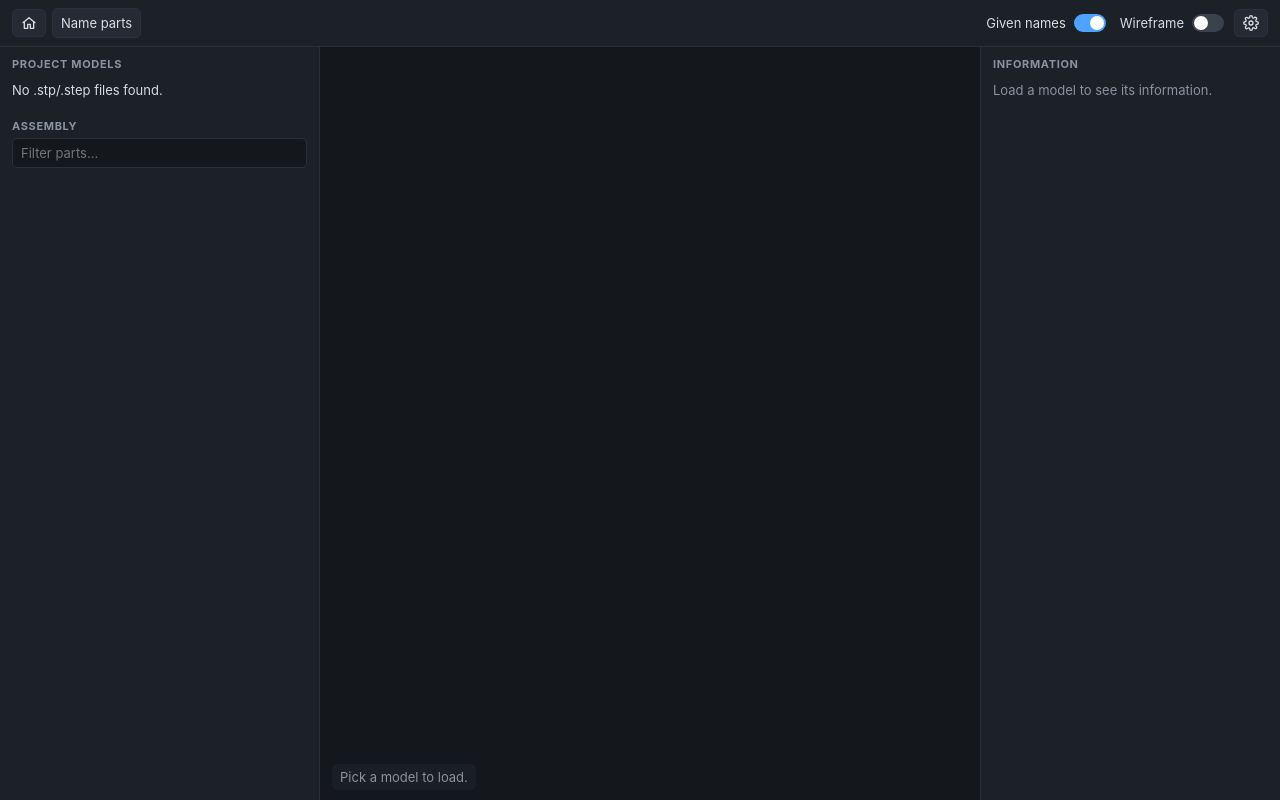
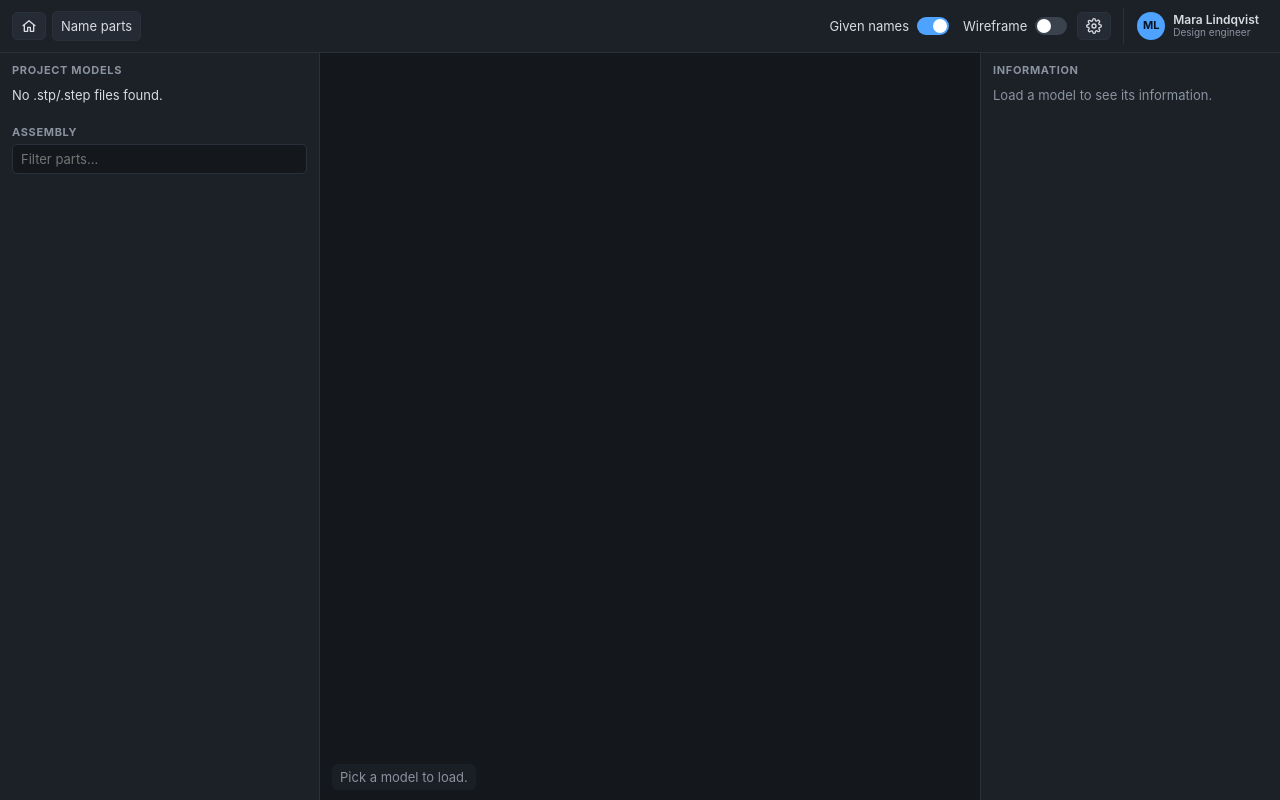
Before and after one commit to felixp33/cad_reader, a Next.js app in the folder viewer/: page /viewer in a window 1280 px wide. Built offline with nearby package versions, Linux system fonts and the light colour scheme.

Commit message:
feat: implement user profile component with account switching functionality

```diff
--- a/viewer/app/globals.css
+++ b/viewer/app/globals.css
@@ -11,6 +11,17 @@ body { margin:0; height:100vh; background:var(--bg); color:var(--fg); font:13px/
 .app { height:100vh; display:grid; grid-template-columns:320px 1fr 300px; grid-template-rows:auto 1fr; }
 .topbar { grid-column:1 / -1; display:flex; align-items:center; gap:6px; padding:8px 12px; background:var(--panel); border-bottom:1px solid var(--line); }
 .topbar-spacer { flex:1; }
+.profile-wrap { position:relative; margin-left:6px; padding-left:8px; border-left:1px solid var(--line); }
+.profile { display:flex; align-items:center; gap:8px; background:none; border-color:transparent; padding:3px 8px 3px 4px; }
+.profile:hover, .profile[aria-expanded="true"] { background:var(--raised); border-color:var(--line); }
+.profile-menu { position:absolute; right:0; top:calc(100% + 6px); z-index:40; min-width:230px; display:flex; flex-direction:column; gap:2px; padding:6px; background:var(--panel); border:1px solid var(--line); border-radius:8px; box-shadow:0 8px 28px var(--shadow); }
+.profile-menu-head { padding:4px 6px 6px; font-size:11px; text-transform:uppercase; letter-spacing:.06em; color:var(--dim); }
+.profile-menu button { display:flex; align-items:center; gap:8px; background:none; border-color:transparent; padding:6px; }
+.profile-menu button:hover { background:var(--raised); border-color:var(--line); }
+.profile-menu button.current { background:var(--accent-soft); }
+.profile-check { margin-left:auto; color:var(--accent); font-weight:700; }
+.avatar { width:28px; height:28px; border-radius:50%; display:inline-flex; align-items:center; justify-content:center; background:var(--accent); color:var(--on-accent); font-size:11px; font-weight:700; }
+.profile-text { display:flex; flex-direction:column; line-height:1.15; } .profile-text strong { font-size:12px; font-weight:600; } .profile-text small { font-size:10px; color:var(--dim); }
 .icon-btn { display:inline-flex; align-items:center; padding:5px 8px; }
 aside { background:var(--panel); border-right:1px solid var(--line); display:flex; flex-direction:column; min-height:0; }
 aside h2 { margin:0; padding:10px 12px 4px; font-size:11px; text-transform:uppercase; letter-spacing:.06em; color:var(--dim); }
@@ -123,7 +134,7 @@ button:disabled { opacity:.4; cursor:default; }
 .kn h3 { margin:0; font-size:12px; text-transform:uppercase; letter-spacing:.06em; color:var(--dim); display:flex; gap:6px; }
 .kn h3 span { color:var(--accent); }
 .kn h4 { margin:6px 0 0; font-size:11px; color:var(--dim); font-weight:500; }
-.kn-form { display:flex; flex-direction:column; gap:8px; background:var(--bg); border:1px solid var(--line); border-radius:6px; padding:8px; }
+.kn-form { display:flex; flex-direction:column; gap:8px; }
 .kn-textwrap { position:relative; }
 .kn-textwrap textarea { width:100%; padding-right:40px; }
 .kn-mic { position:absolute; top:6px; right:6px; width:28px; height:28px; border-radius:50%; padding:0; display:flex; align-items:center; justify-content:center; }
@@ -136,9 +147,9 @@ button:disabled { opacity:.4; cursor:default; }
 .kn-chips { display:flex; flex-wrap:wrap; gap:4px; }
 .kn-chip { display:inline-flex; align-items:center; gap:4px; background:var(--raised); border:1px solid var(--line); border-radius:10px; padding:1px 8px; font-size:11px; }
 .kn-chip button { border:0; background:none; padding:0; color:var(--dim); }
-.kn-links input, .kn-row input { background:var(--panel); color:var(--fg); border:1px solid var(--line); border-radius:5px; padding:5px 8px; font:inherit; font-size:12px; min-width:0; }
-.kn-row { display:flex; gap:6px; align-items:center; } .kn-row input { flex:1; }
-.kn-row .primary { background:var(--accent); color:var(--on-accent); border-color:var(--accent); font-weight:600; }
+.kn-links input { background:var(--panel); color:var(--fg); border:1px solid var(--line); border-radius:5px; padding:5px 8px; font:inherit; font-size:12px; min-width:0; }
+.kn-row { display:flex; gap:6px; align-items:center; }
+.kn-save { flex:1; font-size:11px; color:var(--dim); } .kn-save.err { color:var(--err); }
 .kn-card { background:var(--bg); border:1px solid var(--line); border-radius:6px; padding:8px 10px; display:flex; flex-direction:column; gap:6px; }
 .kn-card.inherited { opacity:.75; }
 .kn-card p { margin:0; white-space:pre-wrap; }
--- a/viewer/components/InfoPanel.tsx
+++ b/viewer/components/InfoPanel.tsx
@@ -23,7 +23,7 @@ export default function InfoPanel({ model, root, mainIds, selected, label, names
   title: string;
   onTitleChange: (t: string) => void;
   notes: Note[];
-  onSaveNote: (n: NoteInput) => Promise<void>;
+  onSaveNote: (n: NoteInput) => Promise<Note>;
   onRemoveNote: (id: string) => Promise<void>;
 }) {
   const [saved, setSaved] = useState(true);
--- /dev/null
+++ b/viewer/components/Profile.tsx
@@ -0,0 +1,49 @@
+'use client';
+
+import { useEffect, useRef, useState } from 'react';
+import { USERS, initials, setUser, useUser } from '@/lib/user';
+
+// Signed-in user badge for the top bar; clicking it opens a menu to switch between the mock accounts.
+export default function Profile() {
+  const user = useUser();
+  const [open, setOpen] = useState(false);
+  const ref = useRef<HTMLDivElement>(null);
+
+  useEffect(() => {
+    if (!open) return;
+    const onKey = (e: KeyboardEvent) => { if (e.key === 'Escape') setOpen(false); };
+    const onDown = (e: PointerEvent) => { if (!ref.current?.contains(e.target as Node)) setOpen(false); };
+    addEventListener('keydown', onKey);
+    addEventListener('pointerdown', onDown);
+    return () => { removeEventListener('keydown', onKey); removeEventListener('pointerdown', onDown); };
+  }, [open]);
+
+  return (
+    <div className="profile-wrap" ref={ref}>
+      <button className="profile" aria-haspopup="menu" aria-expanded={open} title={`Signed in as ${user.name}`} onClick={() => setOpen((o) => !o)}>
+        <Avatar name={user.name} />
+        <span className="profile-text">
+          <strong>{user.name}</strong>
+          <small>{user.role}</small>
+        </span>
+      </button>
+      {open && (
+        <div className="profile-menu" role="menu">
+          <div className="profile-menu-head">Switch account</div>
+          {USERS.map((u) => (
+            <button key={u.id} role="menuitemradio" aria-checked={u.id === user.id} className={u.id === user.id ? 'current' : ''} onClick={() => { setUser(u.id); setOpen(false); }}>
+              <Avatar name={u.name} />
+              <span className="profile-text">
+                <strong>{u.name}</strong>
+                <small>{u.role}</small>
+              </span>
+              {u.id === user.id && <span className="profile-check" aria-hidden>✓</span>}
+            </button>
+          ))}
+        </div>
+      )}
+    </div>
+  );
+}
+
+const Avatar = ({ name }: { name: string }) => <span className="avatar" aria-hidden>{initials(name)}</span>;
--- a/viewer/components/Viewer.tsx
+++ b/viewer/components/Viewer.tsx
@@ -8,6 +8,7 @@ import { frameObject } from '@/lib/frame';
 import { usePanelWidths } from '@/lib/usePanelWidths';
 import { cssColor, subscribeTheme } from '@/lib/theme';
 import Settings from './Settings';
+import Profile from './Profile';
 import Link from 'next/link';
 import { fetchScene, findMachine, firstGeneration, pathTo, type Entry } from '@/lib/scene';
 import IsolatedView from './IsolatedView';
@@ -201,6 +202,7 @@ export default function Viewer() {
         <Toggle label="Given names" checked={showGiven} onChange={setShowGiven} title="Show given names in the assembly tree instead of part IDs" />
         <Toggle label="Wireframe" checked={wire} onChange={setWireframe} />
         <Settings />
+        <Profile />
       </header>
       <aside>
         <h2>Project models</h2>
--- a/viewer/lib/useNotes.ts
+++ b/viewer/lib/useNotes.ts
@@ -35,13 +35,14 @@ export function useNotes(model: string | null) {
     return () => clearTimeout(t);
   }, [notes, refresh]);
 
-  const save = useCallback(async (input: NoteInput) => {
-    if (!model) return;
+  const save = useCallback(async (input: NoteInput): Promise<Note> => {
+    if (!model) throw new Error('No model loaded');
     const res = await fetch('/api/notes', { method: 'PUT', body: JSON.stringify({ model, note: input }) });
     if (!res.ok) throw new Error(await res.text());
     const saved: Note = await res.json();
     polls.current = 0;
     setNotes((prev) => (prev.some((n) => n.id === saved.id) ? prev.map((n) => (n.id === saved.id ? saved : n)) : [...prev, saved]));
+    return saved;
   }, [model]);
 
   const remove = useCallback(async (id: string) => {
--- /dev/null
+++ b/viewer/lib/user.ts
@@ -0,0 +1,37 @@
+'use client';
+
+import { useSyncExternalStore } from 'react';
+
+// Mock accounts until there is real authentication; switch between them from the profile menu.
+// Notes are attributed to the signed-in user's name.
+export type User = { id: string; name: string; role: string };
+
+export const USERS: User[] = [
+  { id: 'mara', name: 'Mara Lindqvist', role: 'Design engineer' },
+  { id: 'jonas', name: 'Jonas Okafor', role: 'Service technician' },
+];
+
+const KEY = 'cad.user';
+const listeners = new Set<() => void>();
+let current: User | null = null;
+
+export function getUser(): User {
+  if (!current) {
+    let id: string | null = null;
+    try { id = localStorage.getItem(KEY); } catch { /* no storage */ }
+    current = USERS.find((u) => u.id === id) ?? USERS[0];
+  }
+  return current;
+}
+
+export function setUser(id: string) {
+  current = USERS.find((u) => u.id === id) ?? USERS[0];
+  try { localStorage.setItem(KEY, current.id); } catch { /* no storage */ }
+  listeners.forEach((l) => l());
+}
+
+const subscribe = (cb: () => void) => { listeners.add(cb); return () => { listeners.delete(cb); }; };
+
+export const useUser = () => useSyncExternalStore(subscribe, getUser, () => USERS[0]);
+
+export const initials = (name: string) => name.split(/\s+/).filter(Boolean).map((w) => w[0]).slice(0, 2).join('').toUpperCase();
```
Also changed, not shown: viewer/components/KnowledgeNotes.tsx (+52 -21 lines).
